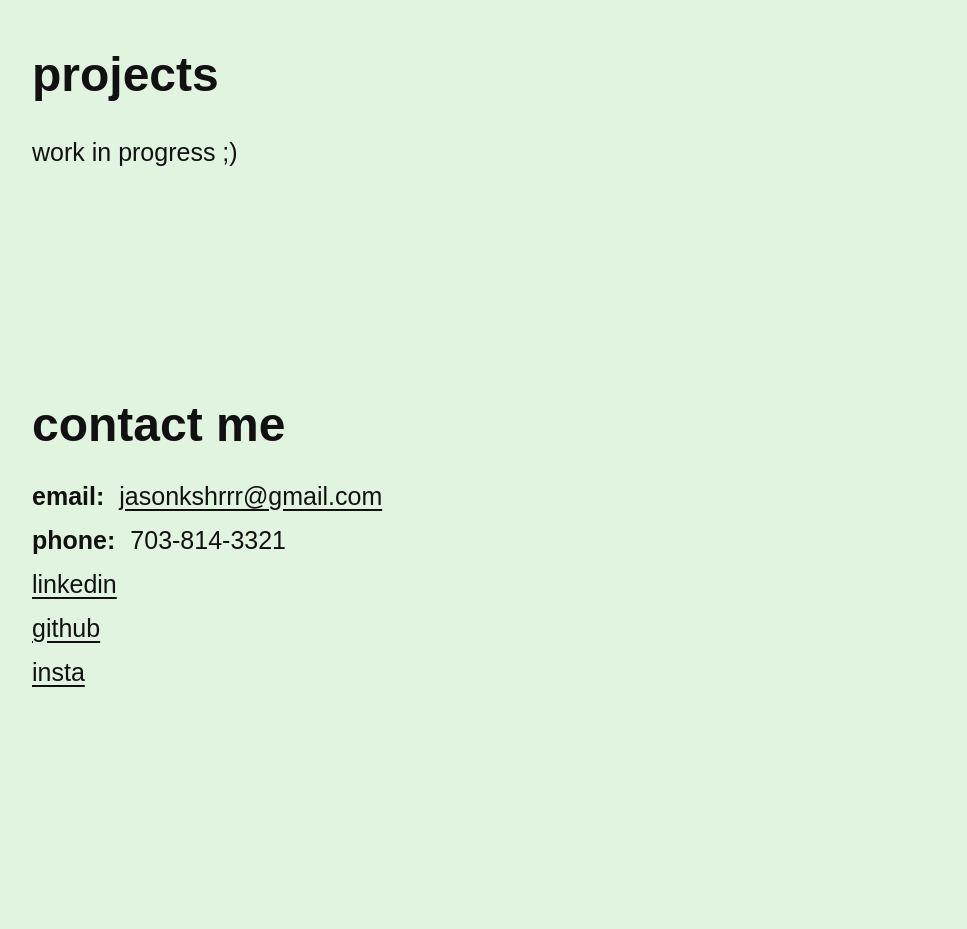
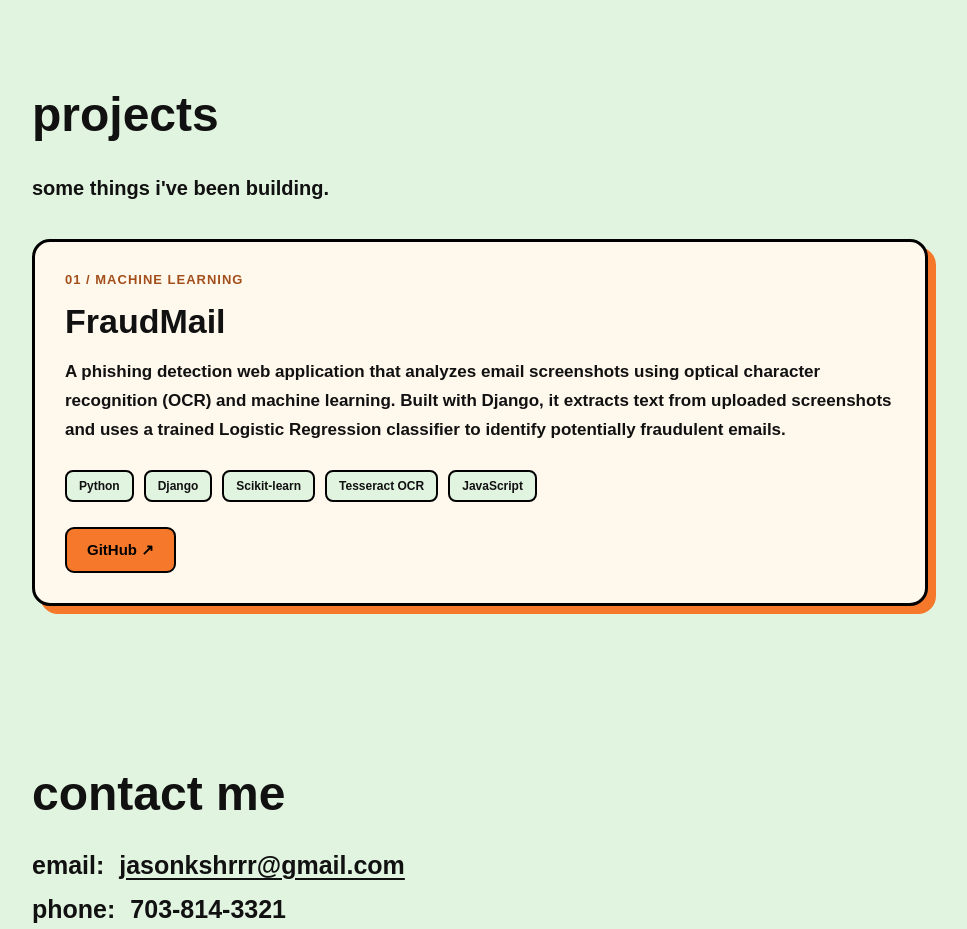
Before and after one commit to JasonKshr/JasonPortfolio, a website: page public/index.html in a window 1280 px wide. Shown: the part 1800-2729 px from the top of the page, without its empty margins (160-1127 px from the left). Before the commit the page ends 2622 px from the top, so only its background shows below. Drawn offline with Linux system fonts and the light colour scheme; no server answers.

Commit message:
added tab for FraudMail within proijects

```diff
--- a/public/index.html
+++ b/public/index.html
@@ -6,18 +6,11 @@
     <meta name="viewport" content="width=device-width, initial-scale=1.0">
 
     <title>Jason's Portfolio</title>
-
     <link rel="stylesheet" href="style.css">
-    <link
-        href="https://fonts.googleapis.com/css2?family=Oswald:wght@400;600;700&display=swap"
-        rel="stylesheet"
-    >
-
     <script src="spotify.js" defer></script>
 </head>
 
 <body>
-    <!-- Navigation -->
     <nav>
         <a href="#top">top</a>
 
@@ -29,7 +22,6 @@
     </nav>
 
     <main>
-        <!-- Home -->
         <section id="top">
             <h1 id="title"></h1>
 
@@ -62,7 +54,6 @@
             <p id="cool_guy"></p>
         </section>
 
-        <!-- About -->
         <section id="aboutme">
             <h2>about me</h2>
 
@@ -97,13 +88,51 @@
             </div>
         </section>
 
-        <!-- Projects -->
         <section id="projects">
             <h2>projects</h2>
-            <p>work in progress ;)</p>
+
+            <p class="projects-intro">
+                some things i've been building.
+            </p>
+
+            <div class="projects-grid">
+                <article class="project-card">
+                    <div class="project-number">
+                        01 / MACHINE LEARNING
+                    </div>
+
+                    <h3>FraudMail</h3>
+
+                    <p>
+                        A phishing detection web application that
+                        analyzes email screenshots using optical
+                        character recognition (OCR) and machine learning.
+                        Built with Django, it extracts text from uploaded
+                        screenshots and uses a trained Logistic Regression
+                        classifier to identify potentially fraudulent emails.
+                    </p>
+
+                    <div class="project-tech">
+                        <span>Python</span>
+                        <span>Django</span>
+                        <span>Scikit-learn</span>
+                        <span>Tesseract OCR</span>
+                        <span>JavaScript</span>
+                    </div>
+
+                    <div class="project-links">
+                        <a
+                            href="https://github.com/JasonKshr/FraudMail"
+                            target="_blank"
+                            rel="noopener noreferrer"
+                        >
+                            GitHub ↗
+                        </a>
+                    </div>
+                </article>
+            </div>
         </section>
 
-        <!-- Contact -->
         <section id="contact">
             <h2>contact me</h2>
 
--- a/public/style.css
+++ b/public/style.css
@@ -19,7 +19,8 @@ body {
     margin: 0;
     background: var(--background);
     color: var(--text);
-    font-family: "Arial", Arial, sans-serif;
+    font-family: Arial, sans-serif;
+    font-weight: 700;
 }
 
 a {
@@ -32,11 +33,9 @@ nav {
     position: sticky;
     top: 0;
     z-index: 1000;
-
     display: flex;
     align-items: center;
     gap: 20px;
-
     padding: 20px 40px;
     background: rgba(245, 120, 43, 0.92);
 }
@@ -44,16 +43,13 @@ nav {
 nav a {
     display: inline-block;
     padding: 5px 12px;
-
     border: 2px solid black;
     border-radius: 10px;
-
     color: black;
     font-size: 24px;
     font-weight: 700;
     line-height: 1.2;
     text-decoration: none;
-
     box-shadow: 5px 5px 10px var(--accent);
     transition: transform 0.2s, box-shadow 0.2s;
 }
@@ -61,9 +57,7 @@ nav a {
 nav a:hover {
     transform: translateY(-3px);
     box-shadow: 6px 6px 0 var(--accent-dark);
-
     text-decoration: underline;
-    text-decoration-thickness: 2px;
     text-underline-offset: 4px;
 }
 
@@ -95,10 +89,8 @@ section p {
     display: flex;
     flex-direction: column;
     align-items: center;
-
     min-height: 85vh;
     padding-top: 70px;
-
     text-align: center;
     font-size: 30px;
     font-weight: 700;
@@ -116,7 +108,7 @@ section p {
     margin-top: 45px;
 }
 
-/* Profile and side content */
+/* Profile */
 
 .photorow {
     display: flex;
@@ -129,7 +121,6 @@ section p {
 .side-item {
     width: 220px;
     flex-shrink: 0;
-
     display: flex;
     justify-content: center;
     align-items: center;
@@ -144,11 +135,9 @@ section p {
     width: 350px;
     height: 350px;
     flex-shrink: 0;
-
     border: 6px solid var(--accent);
     border-radius: 50%;
     overflow: hidden;
-
     box-shadow: 0 8px 15px rgba(0, 0, 0, 0.25);
 }
 
@@ -166,12 +155,11 @@ section p {
     width: 220px;
     text-align: center;
     font-size: 16px;
-    font-weight: 400;
+    font-weight: 700;
 }
 
 #spotify-card p {
     font-size: 18px;
-    font-weight: 600;
     margin: 8px 0;
 }
 
@@ -188,11 +176,9 @@ section p {
 
 #spotify-album {
     display: none;
-
     width: 120px;
     height: 120px;
     object-fit: cover;
-
     border-radius: 10px;
     margin: 10px auto 0;
 }
@@ -219,11 +205,9 @@ section p {
     aspect-ratio: 1;
     flex: 1;
     min-width: 0;
-
     border: 6px solid var(--accent);
     border-radius: 50%;
     overflow: hidden;
-
     box-shadow: 0 8px 15px rgba(0, 0, 0, 0.25);
 }
 
@@ -238,6 +222,86 @@ section p {
 #projects {
     font-size: 25px;
     min-height: 350px;
+}
+
+.projects-intro {
+    font-size: 20px;
+    margin-bottom: 35px;
+}
+
+.projects-grid {
+    display: grid;
+    grid-template-columns: repeat(
+        auto-fit,
+        minmax(min(100%, 320px), 1fr)
+    );
+    gap: 30px;
+}
+
+.project-card {
+    background: #fff8ed;
+    border: 3px solid black;
+    border-radius: 18px;
+    padding: 30px;
+    box-shadow: 8px 8px 0 var(--accent);
+    transition: transform 0.2s, box-shadow 0.2s;
+}
+
+.project-card:hover {
+    transform: translateY(-6px);
+    box-shadow: 12px 12px 0 var(--accent);
+}
+
+.project-number {
+    font-size: 13px;
+    font-weight: 700;
+    letter-spacing: 1px;
+    color: #a34f1c;
+}
+
+.project-card h3 {
+    font-size: 34px;
+    font-weight: 900;
+    margin: 15px 0;
+}
+
+.project-card p {
+    font-size: 17px;
+    font-weight: 700;
+    line-height: 1.7;
+}
+
+.project-tech {
+    display: flex;
+    flex-wrap: wrap;
+    gap: 10px;
+    margin: 25px 0;
+}
+
+.project-tech span {
+    background: var(--background);
+    border: 2px solid black;
+    border-radius: 8px;
+    padding: 7px 12px;
+    font-size: 12px;
+    font-weight: 700;
+}
+
+.project-links a {
+    display: inline-block;
+    background: var(--accent);
+    color: black;
+    border: 2px solid black;
+    border-radius: 9px;
+    padding: 12px 20px;
+    font-size: 15px;
+    font-weight: 700;
+    text-decoration: none;
+    transition: transform 0.2s;
+}
+
+.project-links a:hover {
+    transform: translateY(-3px);
 }
 
 /* Contact */
@@ -376,6 +440,10 @@ section p {
         flex: none;
     }
 
+    .project-card {
+        padding: 22px;
+    }
+
     .contact-item {
         flex-wrap: wrap;
     }
@@ -386,7 +454,9 @@ section p {
         scroll-behavior: auto;
     }
 
-    nav a {
+    nav a,
+    .project-card,
+    .project-links a {
         transition: none;
     }
 }
```
